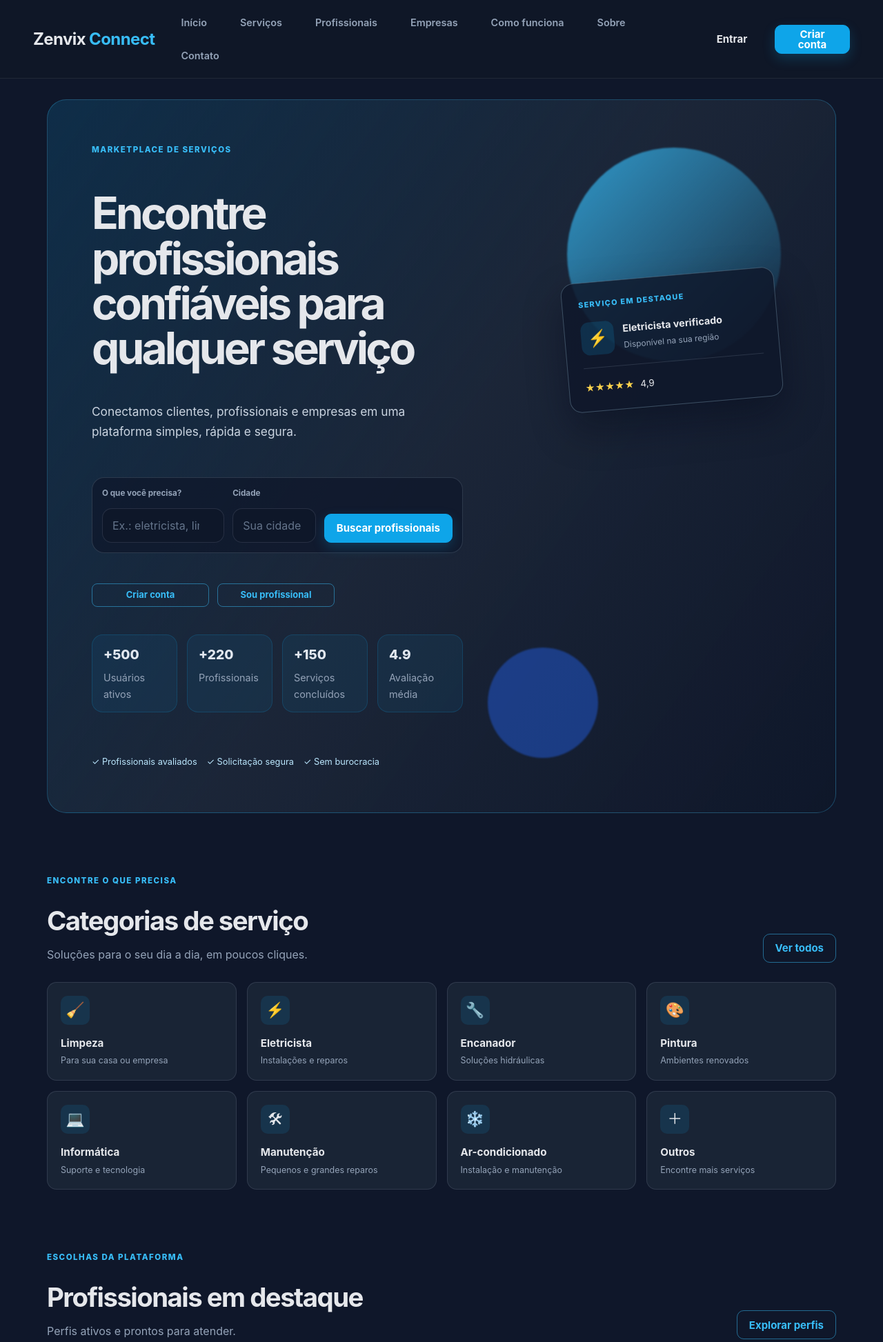
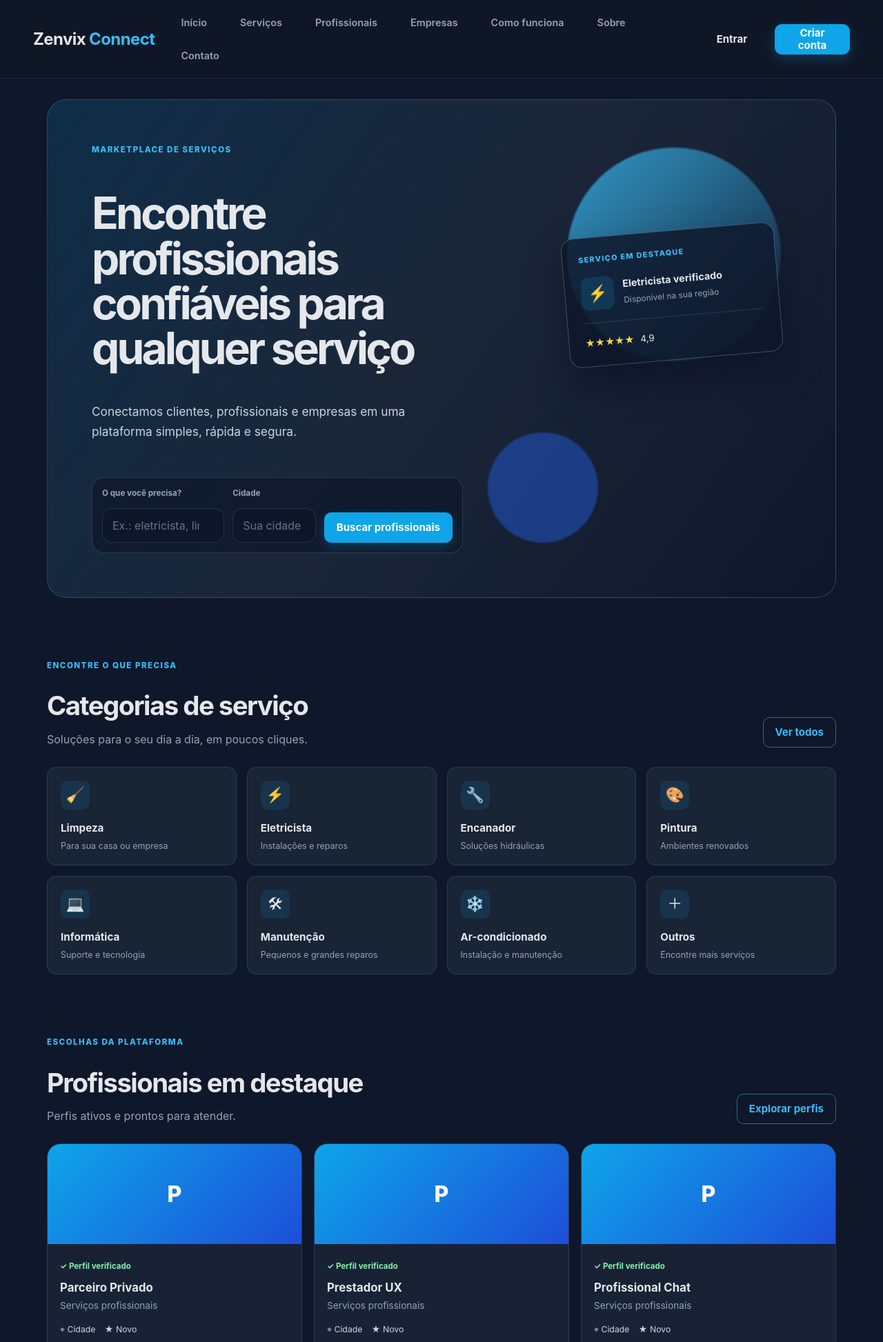
Before and after one commit to vantuilklitzke6992-code/ZENVIXTOTAL, a Flask app: page / in a window 1280 px wide. Shown: the top 1946 px of the page at 69% size. Run offline with Flask 3, Linux system fonts and the light colour scheme; data comes from the database, SQL or seed files in the repository; data that the repository does not hold is empty.

Commit message:
refina interface e limpa hero da home

```diff
--- a/static/css/design-system.css
+++ b/static/css/design-system.css
@@ -61,8 +61,8 @@ a {
     font-weight: 650;
     gap: 8px;
     justify-content: center;
-    line-height: 1;
-    min-height: 42px;
+    line-height: 1.2;
+    min-height: 44px;
     padding: 0 17px;
     text-decoration: none;
     transition: background var(--ease), border-color var(--ease), box-shadow var(--ease), transform var(--ease);
@@ -97,8 +97,8 @@ a {
 
 .button-primary:hover,
 .btn-primary:hover {
-    background: #0284C7;
-    border-color: #0284C7;
+    background: var(--brand-light);
+    border-color: var(--brand-light);
     box-shadow: 0 10px 22px rgba(14, 165, 233, .3);
 }
 
@@ -130,15 +130,58 @@ a {
 
 .button-small,
 .btn-sm {
-    min-height: 34px;
+    min-height: 36px;
     border-radius: 8px;
     font-size: .8125rem;
     padding: 0 11px;
 }
 
+.button-large,
+.btn-lg {
+    min-height: 50px;
+    border-radius: var(--radius);
+    font-size: 1rem;
+    padding: 0 20px;
+}
+
 .button-full,
 .btn-block {
     width: 100%;
+}
+
+/* Responsive button sizing */
+@media (min-width: 1200px) {
+    .button,
+    .btn {
+        min-height: 44px;
+    }
+
+    .button-small,
+    .btn-sm {
+        min-height: 36px;
+    }
+
+    .button-large,
+    .btn-lg {
+        min-height: 50px;
+    }
+}
+
+@media (min-width: 761px) and (max-width: 1199px) {
+    .button,
+    .btn {
+        min-height: 42px;
+    }
+
+    .button-small,
+    .btn-sm {
+        min-height: 35px;
+    }
+
+    .button-large,
+    .btn-lg {
+        min-height: 48px;
+    }
 }
 
 /* Navigation and page shell */
@@ -1098,7 +1141,22 @@ a {
 
     .button,
     .btn {
-        min-height: 40px;
+        min-height: 44px;
+        font-size: .9375rem;
+        padding-left: 14px;
+        padding-right: 14px;
+    }
+
+    .button-small,
+    .btn-sm {
+        min-height: 38px;
+        font-size: .8rem;
+    }
+
+    .button-large,
+    .btn-lg {
+        min-height: 46px;
+        font-size: .95rem;
     }
 
     .table-wrapper {
--- a/templates/public/home.html
+++ b/templates/public/home.html
@@ -67,43 +67,8 @@ public-main
 
         </form>
 
-        <div class="hero-actions">
-            <a href="/cadastro" class="button button-secondary button-small">
-                Criar conta
-            </a>
-            <a href="/login" class="button button-secondary button-small">
-                Sou profissional
-            </a>
-        </div>
 
-        <div class="hero-metrics">
-            <div class="hero-metric">
-                <strong>+500</strong>
-                <span>Usuários ativos</span>
-            </div>
-            <div class="hero-metric">
-                <strong>+220</strong>
-                <span>Profissionais</span>
-            </div>
-            <div class="hero-metric">
-                <strong>+150</strong>
-                <span>Serviços concluídos</span>
-            </div>
-            <div class="hero-metric">
-                <strong>4.9</strong>
-                <span>Avaliação média</span>
-            </div>
-        </div>
 
-        <div class="hero-trust">
-
-            <span>✓ Profissionais avaliados</span>
-
-            <span>✓ Solicitação segura</span>
-
-            <span>✓ Sem burocracia</span>
-
-        </div>
 
     </div>
 
```
